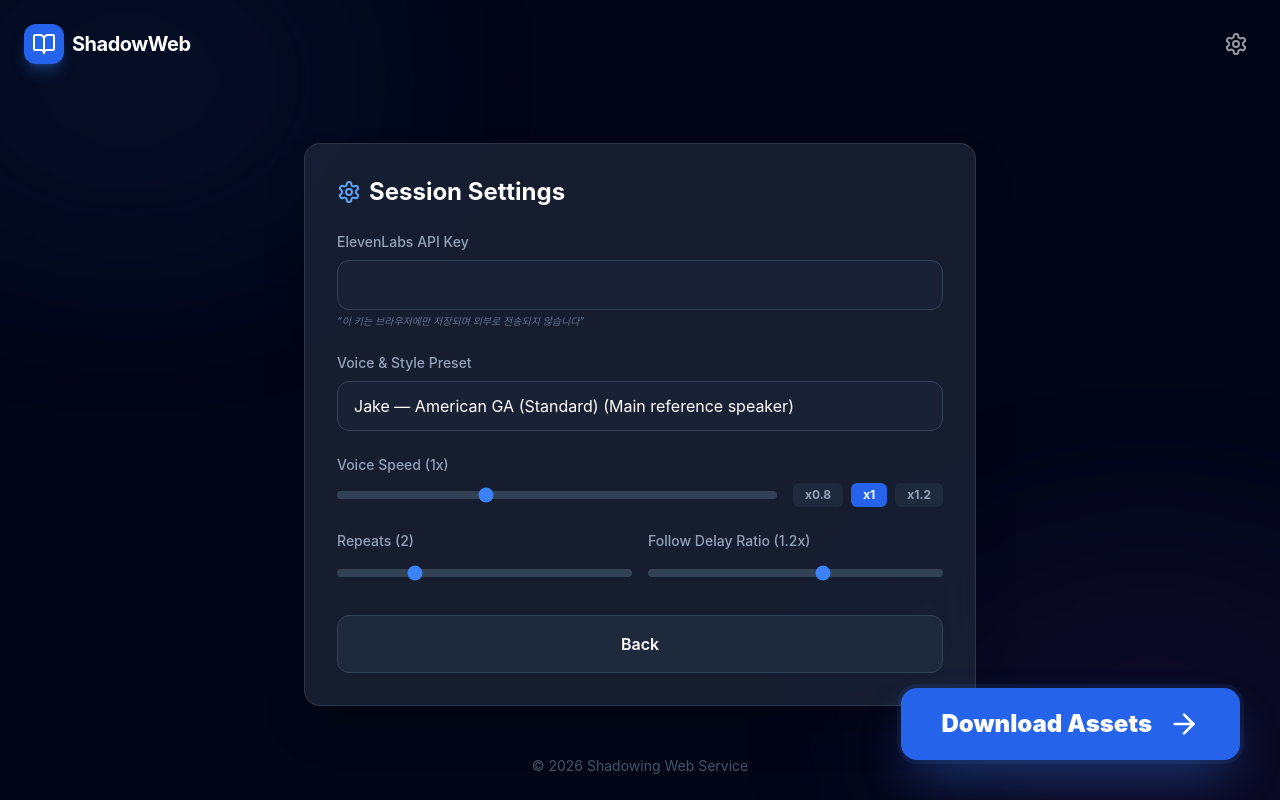
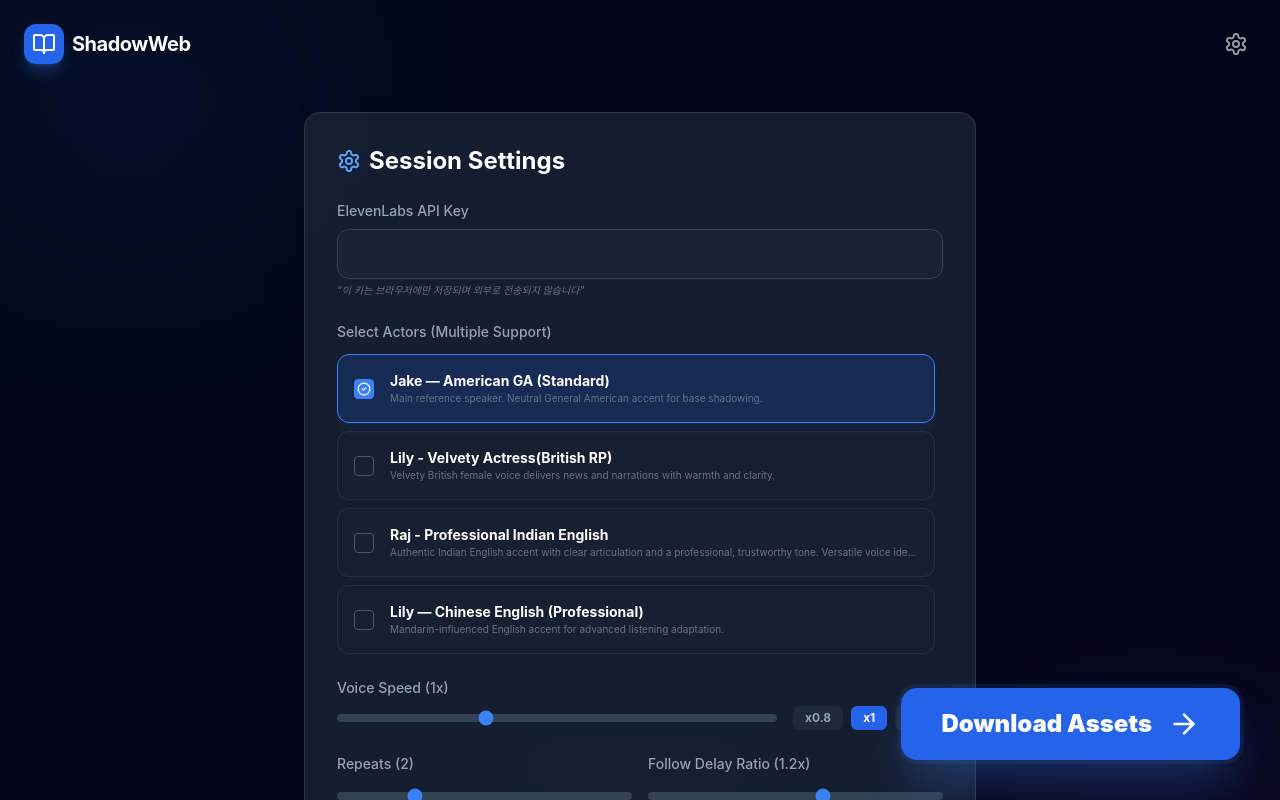
Before and after one commit to simpai/Shadowing, a React (Vite) app: page / in a window 1280 px wide. Both pictures are taken after a click on the button 1236 px from the left and 44 px from the top of the page. Shown: the top 800 px of the page. Built offline with nearby package versions, Linux system fonts and the light colour scheme.

Commit message:
feat: implement multi-actor shadowing support and sequential playback

```diff
--- a/src/App.tsx
+++ b/src/App.tsx
@@ -29,15 +29,11 @@
     const [currentSessionId, setCurrentSessionId] = useState<number | null>(null);
     const [apiKey, setApiKey] = useState(storage.getApiKey() || '');
     const [voices, setVoices] = useState<any[]>([]);
-    const [selectedVoice, setSelectedVoice] = useState<VoiceConfig>({
-        voiceId: voicePresets[0].voiceId,
-        name: voicePresets[0].name,
-        similarityBoost: voicePresets[0].similarity_boost,
+    const [selectedVoiceIds, setSelectedVoiceIds] = useState<string[]>([voicePresets[0].voiceId]);
+    const [globalConfig, setGlobalConfig] = useState({
         speed: 1.0,
         repeat: 2,
-        followDelayRatio: 1.2,
-        style: voicePresets[0].style,
-        useSpeakerBoost: voicePresets[0].use_speaker_boost
+        followDelayRatio: 1.2
     });
     const [downloadProgress, setDownloadProgress] = useState(0);
     const [isDownloading, setIsDownloading] = useState(false);
@@ -168,14 +164,19 @@
             for (let i = 0; i < total; i++) {
                 const sentence = sessionData.sentences[i];
                 const stability = sentence.stability ?? 0.5;
+
+                for (const voiceId of selectedVoiceIds) {
+                    const preset = voicePresets.find(p => p.voiceId === voiceId);
+                    if (!preset) continue;
+
                     const globalId = generateAudioId(
                         sentence.english,
-                    selectedVoice.voiceId,
-                    selectedVoice.speed,
+                        voiceId,
+                        globalConfig.speed,
                         stability,
-                    selectedVoice.similarityBoost,
-                    selectedVoice.style,
-                    selectedVoice.useSpeakerBoost
+                        preset.similarity_boost,
+                        preset.style,
+                        preset.use_speaker_boost
                     );
 
                     let audioBlob: Blob;
@@ -188,12 +189,12 @@
                     } else {
                         const audioRes = await generateTTSAudio({
                             text: sentence.english,
-                        voiceId: selectedVoice.voiceId,
+                            voiceId: voiceId,
                             settings: {
                                 stability: stability,
-                            similarity_boost: selectedVoice.similarityBoost,
-                            style: selectedVoice.style,
-                            use_speaker_boost: selectedVoice.useSpeakerBoost
+                                similarity_boost: preset.similarity_boost,
+                                style: preset.style,
+                                use_speaker_boost: preset.use_speaker_boost
                             }
                         });
                         audioBlob = audioRes.blob;
@@ -202,12 +203,12 @@
                         await storage.saveGlobalAudio({
                             id: globalId,
                             text: sentence.english,
-                        voiceId: selectedVoice.voiceId,
-                        speed: selectedVoice.speed,
+                            voiceId: voiceId,
+                            speed: globalConfig.speed,
                             stability: stability,
-                        similarityBoost: selectedVoice.similarityBoost,
-                        style: selectedVoice.style,
-                        useSpeakerBoost: selectedVoice.useSpeakerBoost,
+                            similarityBoost: preset.similarity_boost,
+                            style: preset.style,
+                            useSpeakerBoost: preset.use_speaker_boost,
                             audioBlob: audioBlob,
                             duration: duration
                         });
@@ -216,15 +217,16 @@
                     await storage.saveAudio({
                         xmlId: sessionId,
                         sentenceIndex: sentence.index,
-                    voiceId: selectedVoice.voiceId,
-                    speed: selectedVoice.speed,
+                        voiceId: voiceId,
+                        speed: globalConfig.speed,
                         stability: stability,
-                    similarityBoost: selectedVoice.similarityBoost,
-                    style: selectedVoice.style,
-                    useSpeakerBoost: selectedVoice.useSpeakerBoost,
+                        similarityBoost: preset.similarity_boost,
+                        style: preset.style,
+                        useSpeakerBoost: preset.use_speaker_boost,
                         audioBlob: audioBlob,
                         duration: duration
                     });
+                }
                 setDownloadProgress(Math.round(((i + 1) / total) * 100));
             }
             setCurrentScreen('setup-summary');
@@ -361,46 +363,53 @@
                                 </div>
                                 <div className="grid grid-cols-1 gap-4">
                                     <div>
-                                        <label className="text-sm font-medium text-slate-400 block mb-2">Voice & Style Preset</label>
-                                        <select
-                                            className="w-full bg-slate-800/50 border border-slate-700 rounded-xl px-4 py-3 text-white appearance-none cursor-pointer focus:ring-2 focus:ring-blue-500/50"
-                                            value={voicePresets.findIndex(p => p.voiceId === selectedVoice.voiceId)}
-                                            onChange={(e) => {
-                                                const preset = voicePresets[parseInt(e.target.value)];
-                                                if (preset) {
-                                                    setSelectedVoice({
-                                                        ...selectedVoice,
-                                                        voiceId: preset.voiceId,
-                                                        name: preset.name,
-                                                        similarityBoost: preset.similarity_boost,
-                                                        style: preset.style,
-                                                        useSpeakerBoost: preset.use_speaker_boost
-                                                    });
+                                        <label className="text-sm font-medium text-slate-400 block mb-3">Select Actors (Multiple Support)</label>
+                                        <div className="grid grid-cols-1 gap-2 max-h-[300px] overflow-y-auto pr-2 custom-scrollbar">
+                                            {voicePresets.map((p) => {
+                                                const isSelected = selectedVoiceIds.includes(p.voiceId);
+                                                return (
+                                                    <button
+                                                        key={p.id}
+                                                        onClick={() => {
+                                                            if (isSelected) {
+                                                                if (selectedVoiceIds.length > 1) {
+                                                                    setSelectedVoiceIds(selectedVoiceIds.filter(id => id !== p.voiceId));
+                                                                }
+                                                            } else {
+                                                                setSelectedVoiceIds([...selectedVoiceIds, p.voiceId]);
                                                             }
                                                         }}
+                                                        className={`flex items-center gap-4 p-4 rounded-xl border transition-all text-left ${isSelected ? 'bg-blue-600/20 border-blue-500 shadow-lg shadow-blue-500/10' : 'bg-slate-800/30 border-slate-700/50 hover:bg-slate-800/50'}`}
                                                     >
-                                            {voicePresets.map((p, idx) => (
-                                                <option key={p.id} value={idx}>{p.name} ({p.description.split('.')[0]})</option>
-                                            ))}
-                                        </select>
+                                                        <div className={`w-5 h-5 rounded border flex items-center justify-center transition-colors ${isSelected ? 'bg-blue-500 border-blue-500' : 'border-slate-600'}`}>
+                                                            {isSelected && <CheckCircle2 className="w-3.5 h-3.5 text-white" />}
+                                                        </div>
+                                                        <div className="flex-1">
+                                                            <p className="font-bold text-sm text-white">{p.name}</p>
+                                                            <p className="text-[10px] text-slate-500 line-clamp-1">{p.description}</p>
+                                                        </div>
+                                                    </button>
+                                                );
+                                            })}
+                                        </div>
                                     </div>
                                 </div>
                                 <div className="grid grid-cols-1 gap-4">
                                     <div>
-                                        <label className="text-sm font-medium text-slate-400 block mb-2">Voice Speed ({selectedVoice.speed}x)</label>
+                                        <label className="text-sm font-medium text-slate-400 block mb-2">Voice Speed ({globalConfig.speed}x)</label>
                                         <div className="flex gap-4 items-center">
                                             <input
                                                 type="range" min="0.5" max="2" step="0.1"
-                                                value={selectedVoice.speed}
-                                                onChange={(e) => setSelectedVoice({ ...selectedVoice, speed: parseFloat(e.target.value) })}
+                                                value={globalConfig.speed}
+                                                onChange={(e) => setGlobalConfig({ ...globalConfig, speed: parseFloat(e.target.value) })}
                                                 className="flex-grow h-2 bg-slate-700 rounded-lg appearance-none cursor-pointer accent-blue-500"
                                             />
                                             <div className="flex gap-2">
                                                 {[0.8, 1.0, 1.2].map(s => (
                                                     <button
                                                         key={s}
-                                                        onClick={() => setSelectedVoice({ ...selectedVoice, speed: s })}
-                                                        className={`px-3 py-1 rounded-md text-xs font-bold transition-all ${selectedVoice.speed === s ? 'bg-blue-600 text-white' : 'bg-slate-800 text-slate-400 hover:bg-slate-700'}`}
+                                                        onClick={() => setGlobalConfig({ ...globalConfig, speed: s })}
+                                                        className={`px-3 py-1 rounded-md text-xs font-bold transition-all ${globalConfig.speed === s ? 'bg-blue-600 text-white' : 'bg-slate-800 text-slate-400 hover:bg-slate-700'}`}
                                                     >
                                                         x{s}
                                                     </button>
@@ -411,12 +420,12 @@
                                 </div>
                                 <div className="grid grid-cols-2 gap-4">
                                     <div>
-                                        <label className="text-sm font-medium text-slate-400 block mb-2">Repeats ({selectedVoice.repeat})</label>
-                                        <input type="range" min="1" max="5" value={selectedVoice.repeat} onChange={(e) => setSelectedVoice({ ...selectedVoice, repeat: parseInt(e.target.value) })} className="w-full h-2 bg-slate-700 rounded-lg appearance-none cursor-pointer accent-blue-500" />
+                                        <label className="text-sm font-medium text-slate-400 block mb-2">Repeats ({globalConfig.repeat})</label>
+                                        <input type="range" min="1" max="5" value={globalConfig.repeat} onChange={(e) => setGlobalConfig({ ...globalConfig, repeat: parseInt(e.target.value) })} className="w-full h-2 bg-slate-700 rounded-lg appearance-none cursor-pointer accent-blue-500" />
                                     </div>
                                     <div>
-                                        <label className="text-sm font-medium text-slate-400 block mb-2">Follow Delay Ratio ({selectedVoice.followDelayRatio}x)</label>
-                                        <input type="range" min="0" max="2" step="0.1" value={selectedVoice.followDelayRatio} onChange={(e) => setSelectedVoice({ ...selectedVoice, followDelayRatio: parseFloat(e.target.value) })} className="w-full h-2 bg-slate-700 rounded-lg appearance-none cursor-pointer accent-blue-500" />
+                                        <label className="text-sm font-medium text-slate-400 block mb-2">Follow Delay Ratio ({globalConfig.followDelayRatio}x)</label>
+                                        <input type="range" min="0" max="2" step="0.1" value={globalConfig.followDelayRatio} onChange={(e) => setGlobalConfig({ ...globalConfig, followDelayRatio: parseFloat(e.target.value) })} className="w-full h-2 bg-slate-700 rounded-lg appearance-none cursor-pointer accent-blue-500" />
                                     </div>
                                 </div>
                             </div>
@@ -484,8 +493,8 @@
                                     <textarea value={userNote} onChange={(e) => setUserNote(e.target.value)} placeholder="Write something before starting..." className="w-full bg-slate-800/50 border border-slate-700 rounded-xl px-4 py-3 min-h-[120px] focus:outline-none focus:ring-2 focus:ring-blue-500/50" />
                                 </div>
                                 <div className="grid grid-cols-2 gap-4 text-sm bg-slate-900/50 p-6 rounded-2xl border border-slate-800">
-                                    <div> <p className="text-slate-500">Voice</p> <p className="font-bold">{selectedVoice.name}</p> </div>
-                                    <div> <p className="text-slate-500">Repeats / Delay</p> <p className="font-bold">{selectedVoice.repeat}x / {selectedVoice.followDelayRatio}x</p> </div>
+                                    <div> <p className="text-slate-500">Actors</p> <p className="font-bold">{selectedVoiceIds.length} Selected</p> </div>
+                                    <div> <p className="text-slate-500">Repeats / Delay</p> <p className="font-bold">{globalConfig.repeat}x / {globalConfig.followDelayRatio}x</p> </div>
                                 </div>
                                 <div className="flex gap-4">
                                     <button onClick={() => setCurrentScreen('settings')} className="w-full px-6 py-4 bg-slate-800 rounded-xl font-semibold hover:bg-slate-700 transition-colors">Change Configuration</button>
@@ -525,7 +534,8 @@
                             <motion.div key="session" initial={{ opacity: 0 }} animate={{ opacity: 1 }} className="w-full">
                                 <ShadowingSession
                                     sessionData={sessionData}
-                                    voiceConfig={selectedVoice}
+                                    voiceIds={selectedVoiceIds}
+                                    globalConfig={globalConfig}
                                     sessionId={currentSessionId}
                                     onFinish={handleSessionFinish}
                                     isRecording={isRecording}
--- a/src/components/ShadowingSession.tsx
+++ b/src/components/ShadowingSession.tsx
@@ -3,17 +3,15 @@
 import { Play, Pause, SkipForward, SkipBack, RefreshCw, Volume2, Globe, MessageSquare, Mic } from 'lucide-react';
 import { ShadowData, Sentence } from '../lib/dataParser';
 import { storage, ShadowAudio } from '../lib/storage';
+import voicePresets from '../config/voicePresets.json';
 
 interface ShadowingSessionProps {
     sessionData: ShadowData;
-    voiceConfig: {
-        voiceId: string;
+    voiceIds: string[];
+    globalConfig: {
         repeat: number;
         followDelayRatio: number;
         speed: number;
-        similarityBoost: number;
-        style?: number;
-        useSpeakerBoost?: boolean;
     };
     sessionId: number;
     onFinish: () => void;
@@ -21,10 +19,11 @@
     onReadyToRecord?: () => Promise<boolean>;
 }
 
-export const ShadowingSession: React.FC<ShadowingSessionProps> = ({ sessionData, voiceConfig, sessionId, onFinish, isRecording, onReadyToRecord }) => {
+export const ShadowingSession: React.FC<ShadowingSessionProps> = ({ sessionData, voiceIds, globalConfig, sessionId, onFinish, isRecording, onReadyToRecord }) => {
     const [currentIndex, setCurrentIndex] = useState(0);
     const [isPlaying, setIsPlaying] = useState(false);
     const [currentRepeat, setCurrentRepeat] = useState(0);
+    const [currentVoiceIndex, setCurrentVoiceIndex] = useState(0);
     const [isWaiting, setIsWaiting] = useState(false);
     const [isStarting, setIsStarting] = useState(true);
     const [isWaitingForRecord, setIsWaitingForRecord] = useState(!!onReadyToRecord);
@@ -67,15 +66,19 @@
     }, [isWaitingForRecord, isStarting, isPrepared]);
 
     const playSentence = async () => {
-        if (isStarting || isWaitingForRecord) return; // Don't play while countdown or prompt is active
+        if (isStarting || isWaitingForRecord) return;
 
         if (!currentSentence) {
             onFinish();
             return;
         }
 
+        const voiceId = voiceIds[currentVoiceIndex];
         const stability = currentSentence.stability ?? 0.5;
-        const audioId = `${sessionId}_${currentSentence.index}_${voiceConfig.voiceId}_${voiceConfig.speed}_${stability}_${voiceConfig.similarityBoost}`;
+        const preset = voicePresets.find((p: any) => p.voiceId === voiceId);
+        const simBoost = preset?.similarity_boost ?? 0.75;
+
+        const audioId = `${sessionId}_${currentSentence.index}_${voiceId}_${globalConfig.speed}_${stability}_${simBoost}`;
         const audioData = await storage.getAudio(audioId);
 
         if (audioData) {
@@ -93,20 +96,24 @@
         setIsPlaying(false);
         setIsWaiting(true);
 
-        // Calculate wait time: audioDuration * followDelayRatio
         const audioDuration = audioRef.current?.duration || 0;
-        const waitTime = audioDuration * voiceConfig.followDelayRatio * 1000;
+        const waitTime = audioDuration * globalConfig.followDelayRatio * 1000;
 
         timeoutRef.current = setTimeout(() => {
             setIsWaiting(false);
-            if (currentRepeat < voiceConfig.repeat - 1) {
+            if (currentRepeat < globalConfig.repeat - 1) {
                 setCurrentRepeat(prev => prev + 1);
             } else {
                 setCurrentRepeat(0);
-                if (currentIndex < sessionData.sentences.length - 1) {
-                    setCurrentIndex(prev => prev + 1);
+                if (currentVoiceIndex < voiceIds.length - 1) {
+                    setCurrentVoiceIndex(prev => prev + 1);
                 } else {
-                    onFinish();
+                    setCurrentVoiceIndex(0);
+                    if (currentIndex < sessionData.sentences.length - 1) {
+                        setCurrentIndex(prev => prev + 1);
+                    } else {
+                        onFinish();
+                    }
                 }
             }
         }, waitTime);
@@ -119,7 +126,7 @@
         return () => {
             if (timeoutRef.current) clearTimeout(timeoutRef.current);
         };
-    }, [currentIndex, currentRepeat, isStarting]);
+    }, [currentIndex, currentRepeat, currentVoiceIndex, isStarting]);
 
     return (
         <div className="w-full flex flex-col gap-4 relative">
@@ -162,7 +169,8 @@
             <div className={`flex justify-between items-center text-[10px] md:text-xs text-slate-500 font-mono transition-opacity duration-500 ${isStarting ? 'opacity-0' : 'opacity-100'}`}>
                 <div className="flex items-center gap-2">
                     <span className="bg-slate-800 px-3 py-1 rounded-full border border-slate-700">Sentence {currentIndex + 1}/{sessionData.sentences.length}</span>
-                    <span className="bg-blue-500/10 text-blue-400 px-3 py-1 rounded-full border border-blue-500/20">Repeat {currentRepeat + 1}/{voiceConfig.repeat}</span>
+                    <span className="bg-blue-500/10 text-blue-400 px-3 py-1 rounded-full border border-blue-500/20">Actor {currentVoiceIndex + 1}/{voiceIds.length}</span>
+                    <span className="bg-blue-500/5 text-slate-400 px-3 py-1 rounded-full border border-slate-700">Repeat {currentRepeat + 1}/{globalConfig.repeat}</span>
                 </div>
                 <div className="flex items-center gap-3">
                     {isRecording && (
@@ -171,8 +179,8 @@
                             <span>REC</span>
                         </div>
                     )}
-                    <span className="hidden sm:inline">{voiceConfig.voiceId === '21m00Tcm4TlvDq8ikWAM' ? 'Rachel' : 'Selected Voice'}</span>
-                    <span>Speed: {voiceConfig.speed}x</span>
+                    <span className="hidden sm:inline">Current: {voicePresets.find(p => p.voiceId === voiceIds[currentVoiceIndex])?.name.split(' ')[0] || 'Unknown'}</span>
+                    <span>Speed: {globalConfig.speed}x</span>
                 </div>
             </div>
 
```
Lines whose indentation alone changed are shown as unchanged.
